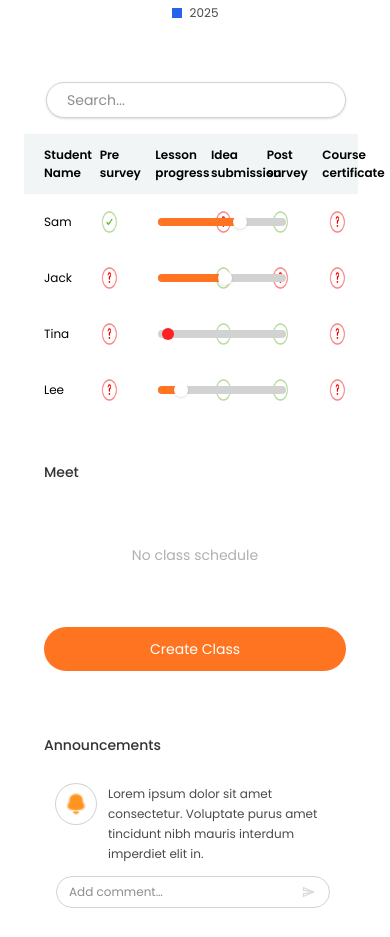
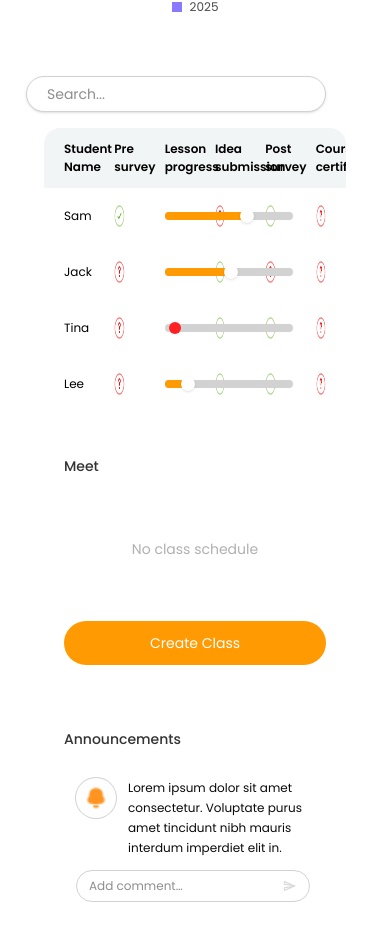
Before and after one commit to Digi9ReachInfoSystems/google-classroom, a Next.js app: page /districtadmin/overview in a window 390 px wide. Shown: the part 1035-1972 px from the top of the page. Built offline with nearby package versions, Linux system fonts and the light colour scheme.

Commit message:
feat: update UI components with new styles and improved accessibility

```diff
--- a/src/app/(districtadmin)/districtadmin/overview/page.tsx
+++ b/src/app/(districtadmin)/districtadmin/overview/page.tsx
@@ -7,8 +7,8 @@ import StudentsTable from "@/components/districtadmin/studenttable/studenttable"
 
 export default function Page() {
   return (
-    <section className="space-y-6">
-      <h1 className="text-[36px] md:text-[48px] font-normal text-[var(--neutral-1000)]">
+    <section className="space-y-6 px-5">
+      <h1 className="text-[32px] md:text-[32px] font-normal text-[var(--neutral-1000)]">
         School Overview
       </h1>
 
--- a/src/app/globals.css
+++ b/src/app/globals.css
@@ -38,6 +38,8 @@
   --warning-400: #ff7421;
   --warning-500: #a74000;
   --warning-600: #652500;
+
+  --purple-100: #8979FF;
 
   /* Success */
   --success-100: #e6ffe6;
--- a/src/components/districtadmin/announcements/announcements.tsx
+++ b/src/components/districtadmin/announcements/announcements.tsx
@@ -1,14 +1,18 @@
 "use client";
 import Image from "next/image";
 import React, { useState } from "react";
+import {
+  Select,
+  SelectContent,
+  SelectItem,
+  SelectTrigger,
+  SelectValue,
+} from "@/components/ui/select";
 
 /* ========================= helpers ========================= */
 function StatusBell() {
   return (
-    <span
-      className="inline-flex h-10 w-10 shrink-0 items-center justify-center rounded-full
-                 ring-1 ring-[var(--neutral-300)] bg-white"
-    >
+    <span className="inline-flex h-10 w-10 shrink-0 items-center justify-center rounded-full ring-1 ring-[var(--neutral-300)] bg-white">
       <Image src="/notification.png" alt="Notification" width={24} height={24} className="h-6 w-6" />
     </span>
   );
@@ -25,19 +29,12 @@ function CommentModal({
   onPost: (text: string, audience: string) => void;
 }) {
   const [text, setText] = useState("");
-  const [audience, setAudience] = useState<"All Students" | "Class A" | "Class B">(
-    "All Students"
-  );
+  const [audience, setAudience] = useState<"All Students" | "Class A" | "Class B">("All Students");
 
   if (!open) return null;
 
   return (
-    <div
-      className="fixed inset-0 z-50"
-      role="dialog"
-      aria-modal="true"
-      aria-labelledby="announce-title"
-    >
+    <div className="fixed inset-0 z-50" role="dialog" aria-modal="true" aria-labelledby="announce-title">
       {/* backdrop */}
       <div className="absolute inset-0 bg-black/50" onClick={onClose} />
 
@@ -53,44 +50,56 @@ function CommentModal({
             <span className="text-[var(--neutral-900)] text-lg leading-none">×</span>
           </button>
 
-          {/* audience pill */}
+          {/* audience pill (shadcn Select) */}
           <div className="mb-4">
-            <div className="inline-flex items-center gap-2 rounded-full ring-1 ring-[var(--neutral-300)] bg-white h-10 pl-4 pr-3">
-              <select
-                value={audience}
-                onChange={(e) => setAudience(e.target.value as any)}
-                className="appearance-none bg-transparent outline-none text-sm text-[var(--neutral-900)] pr-6"
+            <Select value={audience} onValueChange={(v) => setAudience(v as any)}>
+              <SelectTrigger
+                className="
+                  h-10 w-[240px] rounded-full bg-white
+                  ring-1 ring-[var(--neutral-300)]
+                  px-4 text-sm
+                  data-[state=open]:ring-2 data-[state=open]:ring-[var(--primary)]
+                  focus:outline-none
+                "
               >
-                <option>All Students</option>
-                <option>Class A</option>
-                <option>Class B</option>
-              </select>
-              <svg
-                className="h-4 w-4 text-[var(--neutral-700)] -ml-5 pointer-events-none"
-                viewBox="0 0 24 24"
-                fill="none"
-                stroke="currentColor"
-                strokeWidth="2"
-                strokeLinecap="round"
-                strokeLinejoin="round"
+                <SelectValue placeholder="Select audience" />
+              </SelectTrigger>
+
+              {/* add custom scrollbar to dropdown content */}
+              <SelectContent
+                className="
+                  rounded-xl overflow-auto bg-white z-[60]
+                  ring-1 ring-[var(--neutral-300)]
+                  custom-scrollbar
+                "
               >
-                <path d="m6 9 6 6 6-6" />
-              </svg>
-            </div>
+                {["All Students", "Class A", "Class B"].map((opt) => (
+                  <SelectItem
+                    key={opt}
+                    value={opt}
+                    className="
+                      text-sm
+                      data-[highlighted]:bg-[var(--primary)]
+                      data-[highlighted]:text-white
+                      focus:bg-[var(--primary)] focus:text-white
+                    "
+                  >
+                    {opt}
+                  </SelectItem>
+                ))}
+              </SelectContent>
+            </Select>
           </div>
 
           {/* editor area */}
-          <div
-            className=" bg-white "
-          >
+          <div className="bg-white">
             <textarea
               autoFocus
               value={text}
               onChange={(e) => setText(e.target.value)}
               placeholder="Announce something to your class"
-              className="w-full min-h-[260px] resize-none bg-transparent outline-none p-6 text-[14px] text-[var(--neutral-1000)] placeholder-[var(--neutral-600)]"
+              className="w-full min-h-[260px] resize-none bg-transparent outline-none p-6 text-[14px] text-[var(--foreground)] placeholder-[var(--neutral-600)]"
             />
-            {/* bottom border like the mock */}
             <div className="h-px w-full bg-[var(--neutral-300)]" />
           </div>
 
@@ -104,12 +113,14 @@ function CommentModal({
             </button>
             <button
               onClick={() => {
-                onPost(text.trim(), audience);
+                const t = text.trim();
+                if (!t) return;
+                onPost(t, audience);
                 setText("");
                 onClose();
               }}
               disabled={!text.trim()}
-              className="h-10 px-6 rounded-full bg-[var(--warning-400)] text-white  disabled:opacity-50"
+              className="h-10 px-6 rounded-full bg-[var(--primary)] text-white  disabled:opacity-50"
             >
               Post
             </button>
@@ -123,26 +134,43 @@ function CommentModal({
 /* ========================= list card ========================= */
 type Item = { id: number; text: string };
 
-const demo: Item[] = Array.from({ length: 5 }).map((_, i) => ({
+const demo: Item[] = Array.from({ length: 12 }).map((_, i) => ({
   id: i + 1,
   text:
     "Lorem ipsum dolor sit amet consectetur. Voluptate purus amet tincidunt nibh mauris interdum imperdiet elit in.",
 }));
 
-/* input that triggers the modal */
-function CommentInput({ onOpen }: { onOpen: () => void }) {
+/* Inline comment box (no modal) */
+function CommentInput({ onSubmit }: { onSubmit: (text: string) => void }) {
+  const [val, setVal] = useState("");
+
   return (
-    <button
-      type="button"
-      onClick={onOpen}
-      className="relative w-full h-8 rounded-full bg-white border border-[var(--neutral-300)]
-                 pl-3 pr-10 text-left text-[12px] text-[var(--neutral-600)] hover:bg-[var(--neutral-100)]"
+    <form
+      onSubmit={(e) => {
+        e.preventDefault();
+        const t = val.trim();
+        if (!t) return;
+        onSubmit(t);
+        setVal("");
+      }}
+      className="relative w-full h-8"
     >
-      Add comment…
-      <span className="absolute right-1 top-1/2 -translate-y-1/2 h-6 w-8 grid place-items-center bg-[var(--neutral-100)] rounded-full">
+      <input
+        value={val}
+        onChange={(e) => setVal(e.target.value)}
+        placeholder="Add comment…"
+        className="w-full h-8 rounded-full bg-white border border-[var(--neutral-300)]
+                   pl-3 pr-10 text-[12px] text-[var(--neutral-900)] placeholder-[var(--neutral-600)]
+                   outline-none hover:bg-[var(--neutral-100)]"
+      />
+      <button
+        type="submit"
+        className="absolute right-1 top-1/2 -translate-y-1/2 h-6 w-8 grid place-items-center bg-[var(--neutral-100)] rounded-full"
+        aria-label="Send comment"
+      >
         <Image src="/send.png" alt="" width={14} height={14} className="h-3.5 w-3.5" />
-      </span>
-    </button>
+      </button>
+    </form>
   );
 }
 
@@ -150,8 +178,11 @@ export default function AnnouncementsCard() {
   const [open, setOpen] = useState(false);
 
   const handlePost = (text: string, audience: string) => {
-    // TODO: hook up to your API
     console.log("POST announcement:", { audience, text });
+  };
+
+  const handleInlineComment = (cardId: number, text: string) => {
+    console.log("ADD comment:", { cardId, text });
   };
 
   return (
@@ -161,34 +192,34 @@ export default function AnnouncementsCard() {
           Announcements
         </h3>
 
-        <div className="space-y-3 max-h-[420px] overflow-y-auto pr-1 scroll-thin">
+        {/* apply custom-scrollbar here */}
+        <div className="space-y-3 max-h-[420px] overflow-y-auto pr-1 custom-scrollbar">
           {demo.map((item) => (
             <div key={item.id} className="rounded-lg bg-[var(--neutral-100)] p-3">
               <div className="flex items-start gap-3">
                 <StatusBell />
-                <p className="text-[12px] leading-5 text-[var(--neutral-900)]">
+                <p className="text-[12px] leading-5 text-[var(--foreground)]">
                   {item.text}
                 </p>
               </div>
 
               <div className="mt-3">
-                <CommentInput onOpen={() => setOpen(true)} />
+                <CommentInput onSubmit={(text) => handleInlineComment(item.id, text)} />
               </div>
             </div>
           ))}
         </div>
 
-        <button className="mt-4 w-full rounded-full bg-[var(--warning-400)] hover:bg-[var(--warning-500)] text-white py-3 text-sm">
+        {/* Open MODAL only from this button */}
+        <button
+          onClick={() => setOpen(true)}
+          className="mt-4 w-full rounded-full bg-[var(--primary)] text-white py-3 text-sm"
+        >
           Post Announcement
         </button>
       </div>
 
-      {/* the modal */}
-      <CommentModal
-        open={open}
-        onClose={() => setOpen(false)}
-        onPost={handlePost}
-      />
+      <CommentModal open={open} onClose={() => setOpen(false)} onPost={handlePost} />
     </>
   );
 }
--- a/src/components/districtadmin/charts/charts.tsx
+++ b/src/components/districtadmin/charts/charts.tsx
@@ -1,7 +1,15 @@
 "use client";
 
 import React from "react";
-import { Bar, BarChart, CartesianGrid, XAxis, YAxis, ReferenceArea } from "recharts";
+import {
+  Bar,
+  BarChart,
+  CartesianGrid,
+  XAxis,
+  YAxis,
+  ReferenceArea,
+  Rectangle,
+} from "recharts";
 import { Card, CardContent } from "@/components/ui/card";
 import {
   ChartConfig,
@@ -12,16 +20,36 @@ import {
 
 /* data */
 const data = [
-  { stage: "Pre Survey",        y2025: 16 },
-  { stage: "Course completed",  y2025: 80 },
-  { stage: "idea submission",   y2025: 92 },
-  { stage: "Post Survey",       y2025: 18 },
-  { stage: "certificate",       y2025: 88 },
+  { stage: "Pre Survey", y2025: 16 },
+  { stage: "Course completed", y2025: 80 },
+  { stage: "idea submission", y2025: 92 },
+  { stage: "Post Survey", y2025: 18 },
+  { stage: "certificate", y2025: 88 },
 ];
 
 const chartConfig = {
   y2025: { label: "2025", color: "var(--blue-400)" },
 } satisfies ChartConfig;
+
+// keep this in sync with <Bar barSize={...} />
+const BAR_SIZE = 152;
+
+// Custom cursor that matches the bar width and centers in the category band
+function BarWidthCursor(props: any) {
+  const { x = 0, y = 0, width = 0, height = 0 } = props || {};
+  const cursorWidth = BAR_SIZE;
+  const cursorX = x + (width - cursorWidth) / 2;
+  return (
+    <Rectangle
+      x={cursorX}
+      y={y}
+      width={cursorWidth}
+      height={height}
+      fill="rgba(214, 219, 237, 0.4)" // #d6dbed @ 40%
+      // optional: slight rounding to match bars
+    />
+  );
+}
 
 export default function ClassProgressCard() {
   return (
@@ -38,19 +66,33 @@ export default function ClassProgressCard() {
             barCategoryGap={40}
             barGap={8}
           >
-            <CartesianGrid strokeDasharray="2 6" vertical horizontal stroke="var(--neutral-200)" />
+            <CartesianGrid
+              strokeDasharray="2 6"
+              vertical
+              horizontal
+              stroke="var(--neutral-200)"
+            />
 
             {/* light vertical bands */}
-            <ReferenceArea x1="Pre Survey" x2="Course completed" fill="var(--neutral-100)" />
-            <ReferenceArea x1="Post Survey" x2="certificate"    fill="var(--neutral-100)" />
+            <ReferenceArea
+              x1="Pre Survey"
+              x2="Course completed"
+              fill="var(--neutral-100)"
+            />
+            <ReferenceArea
+              x1="Post Survey"
+              x2="certificate"
+              fill="var(--neutral-100)"
+            />
 
             <XAxis
               dataKey="stage"
               tickLine={false}
-              axisLine={false}
+              axisLine={{ stroke: "var(--neutral-1000)", strokeWidth: 2 }} // dark & thick
               tickMargin={8}
               tick={{ fill: "var(--neutral-800)", fontSize: 12 }}
             />
+
             <YAxis
               width={28}
               domain={[0, 100]}
@@ -60,21 +102,27 @@ export default function ClassProgressCard() {
               tick={{ fill: "var(--neutral-700)", fontSize: 11 }}
             />
 
-            <ChartTooltip cursor={{ fill: "transparent" }} content={<ChartTooltipContent className="text-[12px]" />} />
+            <ChartTooltip
+              cursor={<BarWidthCursor />} // <-- exact-width hover
+              content={<ChartTooltipContent className="text-[12px]" />}
+            />
 
-            {/* Bars: width = 152px, color = --blue-400 */}
+            {/* Bars: width = 152px, color = --purple-100 (as in your code) */}
             <Bar
               dataKey="y2025"
-              fill="var(--blue-400)"
+              fill="var(--purple-100)"
               radius={[70, 70, 70, 70]}
-              barSize={152}
+              barSize={BAR_SIZE}
             />
           </BarChart>
         </ChartContainer>
 
         {/* legend */}
         <div className="mt-3 flex items-center justify-center gap-2 text-[12px] text-[var(--neutral-900)]">
-          <span className="h-2.5 w-2.5 " style={{ background: "var(--blue-400)" }} />
+          <span
+            className="h-2.5 w-2.5"
+            style={{ background: "var(--purple-100)" }}
+          />
           2025
         </div>
       </CardContent>
--- a/src/components/districtadmin/meeting/meeting.tsx
+++ b/src/components/districtadmin/meeting/meeting.tsx
@@ -7,7 +7,7 @@ export default function MeetCard() {
         No class schedule
       </div>
 
-      <button className="mt-6 w-full rounded-full bg-[var(--warning-400)] hover:bg-[var(--warning-500)] text-white py-3 text-sm">
+      <button className="mt-6 w-full rounded-full bg-[var(--primary)]  text-white py-3 text-sm">
         Create Class
       </button>
     </div>
--- a/src/components/districtadmin/progress/progress.tsx
+++ b/src/components/districtadmin/progress/progress.tsx
@@ -18,7 +18,7 @@ export default function RingProgress({
   return (
     <svg width={size} height={size} viewBox={`0 0 ${size} ${size}`} className="shrink-0">
       <circle cx={size/2} cy={size/2} r={r} fill="none" stroke="var(--neutral-300)" strokeWidth={stroke} strokeLinecap="round" />
-      <circle cx={size/2} cy={size/2} r={r} fill="none" stroke="var(--warning-400)" strokeWidth={stroke} strokeLinecap="round"
+      <circle cx={size/2} cy={size/2} r={r} fill="none" stroke="var(--primary)" strokeWidth={stroke} strokeLinecap="round"
               strokeDasharray={`${dash} ${c - dash}`} transform={`rotate(-90 ${size/2} ${size/2})`} />
       <text x="50%" y="50%" dominantBaseline="middle" textAnchor="middle" fontSize="14" fill="var(--neutral-1000)" style={{fontWeight:400}}>
         {text}
--- a/src/components/districtadmin/studenttable/studenttable.tsx
+++ b/src/components/districtadmin/studenttable/studenttable.tsx
@@ -5,8 +5,16 @@ import React, { useMemo, useState } from "react";
 /* ✓ / ? using your assets */
 function StatusIcon({ type }: { type: "ok" | "warn" }) {
   const src = type === "ok" ? "/checkcircle.png" : "/questioncircle.png";
-  return <Image src={src} alt=""       width={24}
-      height={24} className="h-6 w-6 inline-block" draggable={false} />;
+  return (
+    <Image
+      src={src}
+      alt=""
+      width={24}
+      height={24}
+      className="h-6 w-6 inline-block"
+      draggable={false}
+    />
+  );
 }
 
 /* Orange progress with centered knob; red dot at extreme start */
@@ -15,7 +23,6 @@ function LessonProgress({ value }: { value: number }) {
   const TRACK_H = 8;
   const KNOB = 14;
   const EXTREME = 6; // <= show red dot
-
   const isStart = v <= EXTREME;
 
   return (
@@ -28,7 +35,7 @@ function LessonProgress({ value }: { value: number }) {
       {/* filled orange */}
       {!isStart && (
         <div
-          className="absolute left-0 rounded-full bg-[var(--warning-400)]"
+          className="absolute left-0 rounded-full bg-[var(--primary)]"
           style={{ height: TRACK_H, width: `${v}%`, top: "50%", transform: "translateY(-50%)" }}
         />
       )}
@@ -111,13 +118,16 @@ export default function StudentsTable() {
         </label>
       </div>
 
-      {/* HEADER (separate table so body can scroll) */}
-      <div className="pr-2">
+      {/* HEADER with rounded corners */}
+      <div className="rounded-t-2xl overflow-hidden">
         <table className="w-full table-fixed border-0 [&_*]:!border-0">
           <thead className="bg-[var(--success-1000)]">
             <tr className="text-[12px] text-white">
               {headers.map(h => (
-                <th key={h} className="px-5 py-3 text-left font-normal border-r border-[var(--neutral-200)] last:border-r-0">
+                <th
+                  key={h}
+                  className="px-5 py-3 text-left font-normal border-r border-[var(--neutral-200)] last:border-r-0"
+                >
                   {h}
                 </th>
               ))}
@@ -126,8 +136,8 @@ export default function StudentsTable() {
         </table>
       </div>
 
-      {/* BODY: 4 rows tall, scroll inside; only vertical separators */}
-      <div className="max-h-[224px] overflow-y-auto scroll-thin">
+      {/* BODY: rectangular (no rounded corners) */}
+      <div className="max-h-[224px] overflow-y-auto custom-scrollbar">
         <table className="w-full table-fixed border-0 [&_*]:!border-0">
           <tbody>
             {rows.map((r) => (
```
Also changed, not shown: src/components/districtadmin/navbar/header.tsx (+18 -5 lines).
